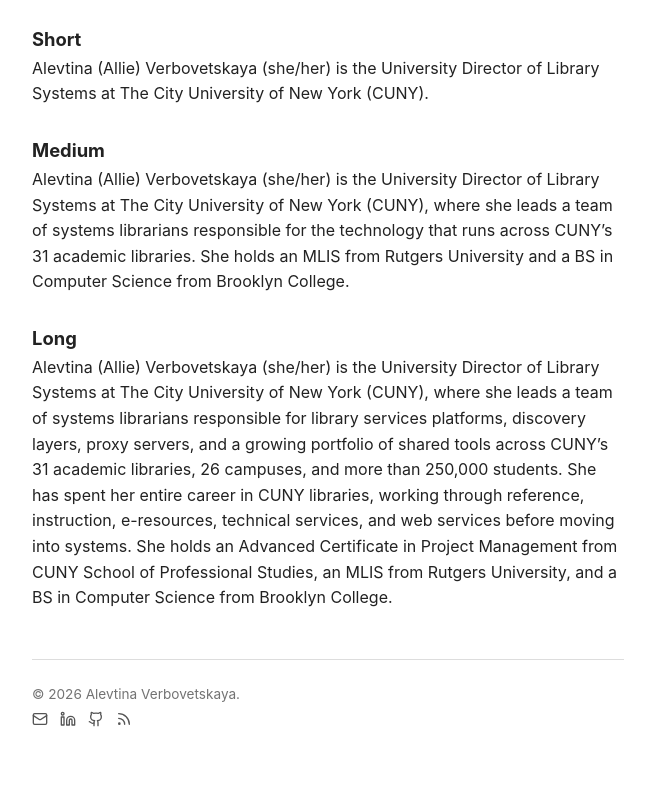
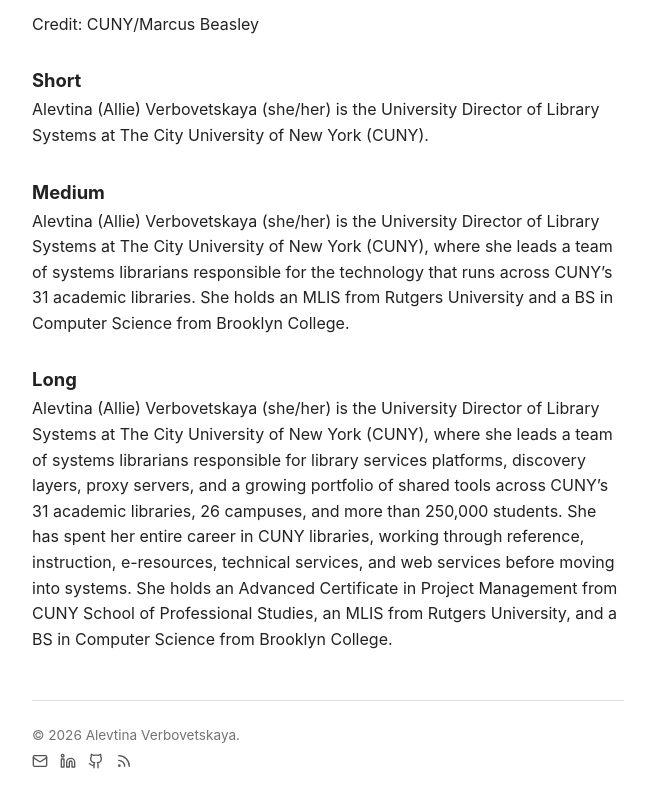
Before and after one commit to alevtina/alevtina.github.io, a Jekyll site: the page built from bios.md, in a window 1280 px wide, cut to the strip 476-1277 px from the top of the page. Shown: the whole strip, without its empty margins (312-959 px from the left). Built offline with Jekyll 4.4.1, drawn with Linux system fonts in a browser that asks for light colours; some web fonts are replaced; before the commit the page ends 1235 px from its top, so only the background shows below that.

Commit message:
Add photo credit to bios page headshot

```diff
--- a/bios.md
+++ b/bios.md
@@ -10,6 +10,8 @@
 
 <a href="https://www.gravatar.com/avatar/{{ site.author.gravatar_hash }}?s=2048&d=identicon&r=pg">{% include gravatar.html size="200" class="photo" %}</a>
 
+Credit: CUNY/Marcus Beasley
+
 ## Short
 
 Alevtina (Allie) Verbovetskaya (she/her) is the University Director of Library Systems at The City University of New York (CUNY).
```
